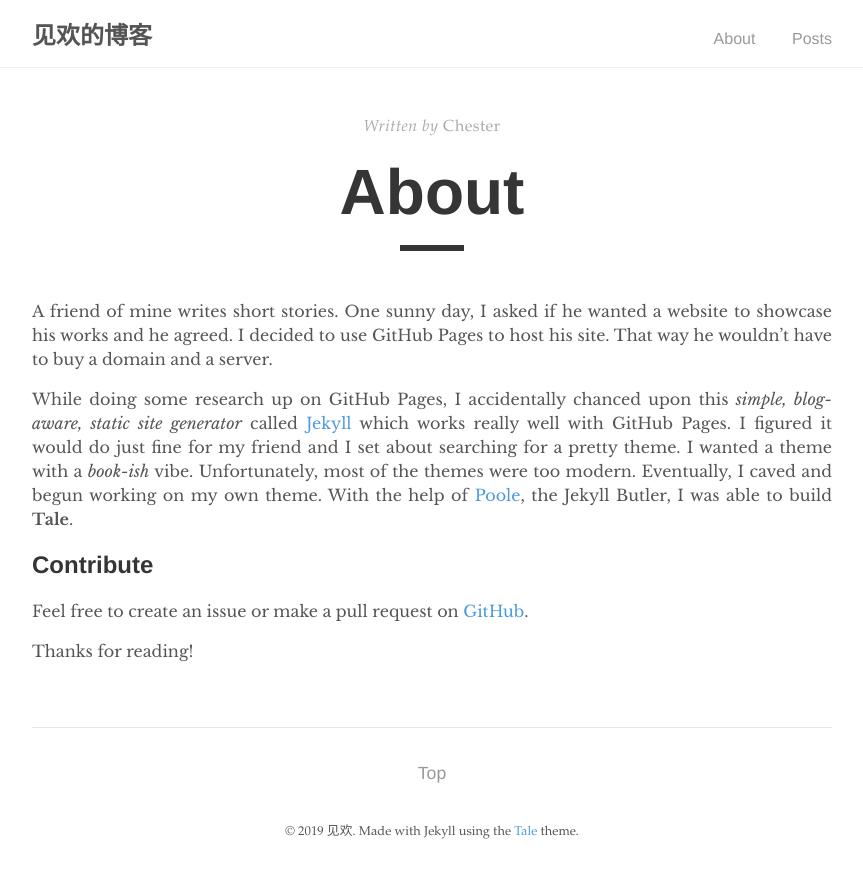
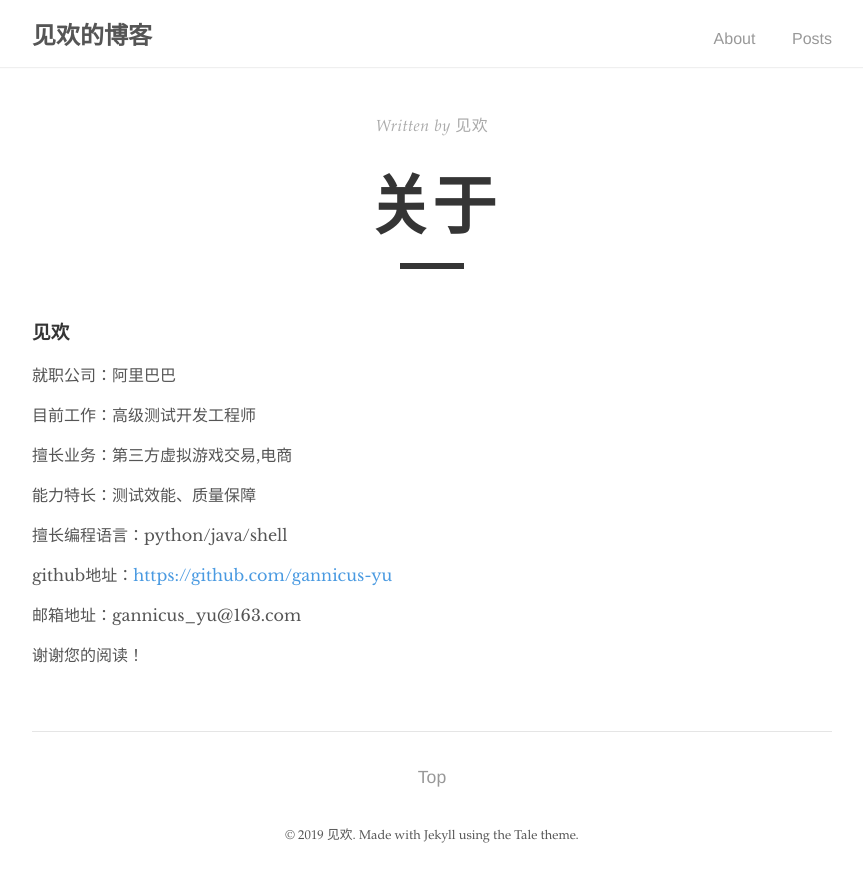
Before and after one commit to bugVanisher/bugVanisher.github.io, a Jekyll site: the page built from _pages/about.md, in a window 1280 px wide. Shown: the top 882 px of the page, without its empty margins (208-1071 px from the left). Built offline with Jekyll 4.4.1, drawn with Linux system fonts in a browser that asks for light colours.

Commit message:
编辑关于

```diff
--- a/_includes/footer.html
+++ b/_includes/footer.html
@@ -1,5 +1,5 @@
 <footer>
   <span>
-    &copy; <time datetime="{{ site.time }}">{{ site.time | date: '%Y' }}</time> {{ site.author.name }}. Made with Jekyll using the <a href="https://github.com/chesterhow/tale/">Tale</a> theme.
+    &copy; <time datetime="{{ site.time }}">{{ site.time | date: '%Y' }}</time> {{ site.author.name }}. Made with Jekyll using the Tale theme.
   </span>
 </footer>
--- a/_layouts/home.html
+++ b/_layouts/home.html
@@ -11,7 +11,7 @@ layout: default
         <div class="catalogue-line"></div>
 
         <p>
-          {{ post.content | strip_html | truncate: 300 }}
+          {{ post.content | strip_html | truncate: 250 }}
         </p>
 
       </div>
--- a/_pages/about.md
+++ b/_pages/about.md
@@ -1,15 +1,24 @@
 ---
 layout: post
-title: "About"
-author: "Chester"
+title: "关于"
+author: "见欢"
 permalink: /about/
 ---
 
-A friend of mine writes short stories. One sunny day, I asked if he wanted a website to showcase his works and he agreed. I decided to use GitHub Pages to host his site. That way he wouldn't have to buy a domain and a server.
+### 见欢
+就职公司：阿里巴巴
 
-While doing some research up on GitHub Pages, I accidentally chanced upon this _simple, blog-aware, static site generator_ called [Jekyll](https://jekyllrb.com/) which works really well with GitHub Pages. I figured it would do just fine for my friend and I set about searching for a pretty theme. I wanted a theme with a _book-ish_ vibe. Unfortunately, most of the themes were too modern. Eventually, I caved and begun working on my own theme. With the help of [Poole](https://github.com/poole/poole), the Jekyll Butler, I was able to build **Tale**.
+目前工作：高级测试开发工程师
 
-## Contribute
-Feel free to create an issue or make a pull request on [GitHub](https://github.com/chesterhow/tale).
+擅长业务：第三方虚拟游戏交易,电商
 
-Thanks for reading!
+能力特长：测试效能、质量保障
+
+擅长编程语言：python/java/shell
+
+github地址：[https://github.com/gannicus-yu](https://github.com/gannicus-yu)
+
+邮箱地址：gannicus_yu@163.com
+
+
+谢谢您的阅读！
```
